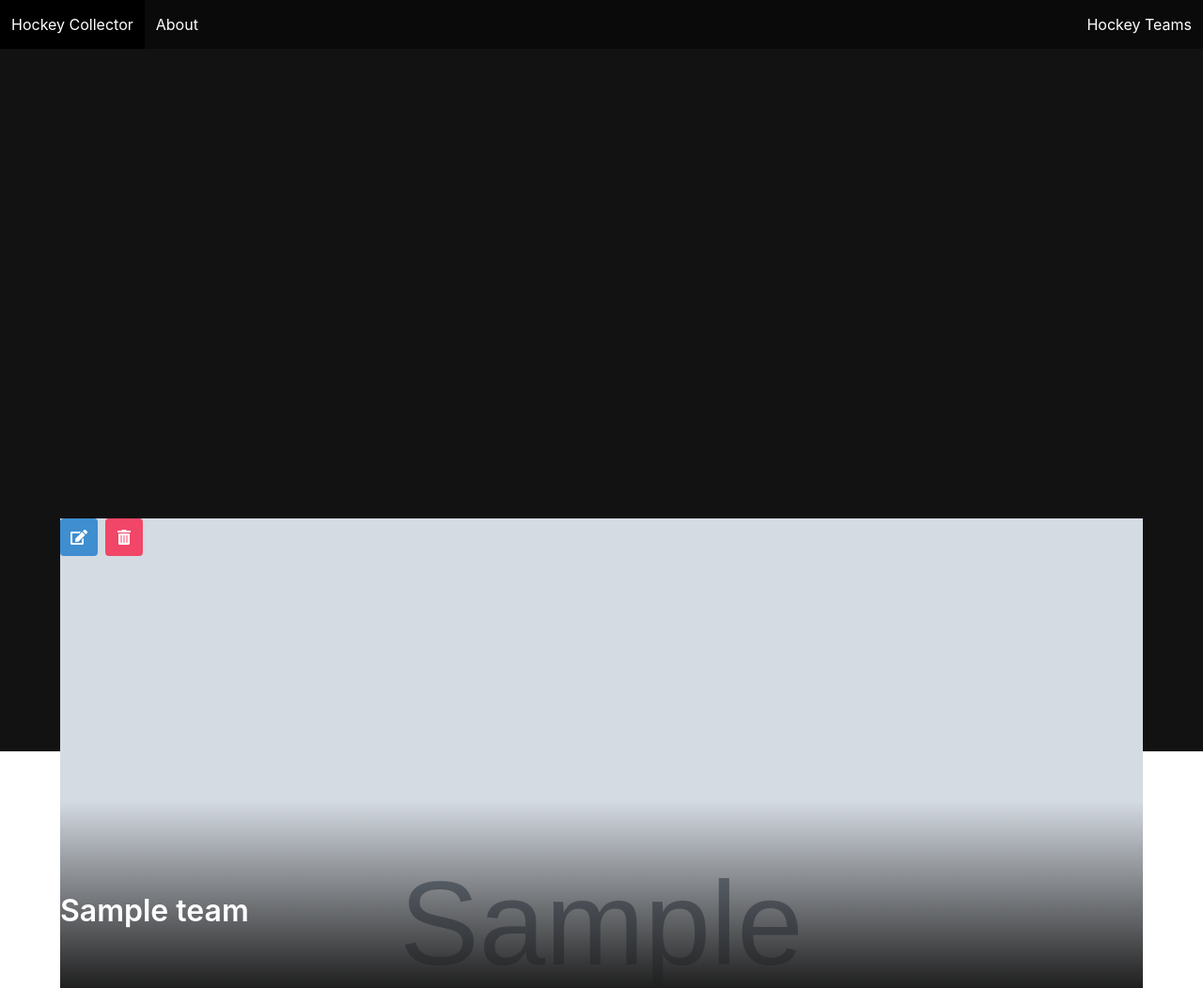
After one commit to armullen/HockeyCollector_MiniProject, a Django app: page /teams/1/ in a window 1280 px wide. The commit adds this page. Shown: the whole page at 94% size. Run offline with Django 4.2, Linux system fonts and the light colour scheme; tables that the repository leaves empty hold one stand-in row (values such as "Sample post"); grey boxes marked "Sample" are stand-in pictures.

Commit message:
full CRUD complete

```diff
--- a/main_app/static/styles/main.css
+++ b/main_app/static/styles/main.css
@@ -33,3 +33,41 @@ h3 {
 p {
     font-size: 12px;
 }
+
+.detail__img {
+    position: absolute;
+    left: 0;
+    top: 0;
+    width: 100%;
+    height: 500px;
+    background-color: #ffffff;
+    overflow: hidden;
+  }
+
+  .detail__img::after {
+    content: "";
+    background-image: linear-gradient(transparent 60%, #1f1f1f);
+    position: absolute;
+    top: 0;
+    left: 0;
+    width: 100%;
+    height: 100%;
+    z-index: 5;
+  }
+
+  img {
+    width: 100%;
+    height: 500px;
+    object-fit: cover;
+    object-position: top;
+  }
+
+  .detail__name {
+    position: absolute;
+    z-index: 5;
+    top: 400px;
+  }
+
+  .detail__container {
+    margin-top: 500px;
+  }
--- a/main_app/templates/base.html
+++ b/main_app/templates/base.html
@@ -6,7 +6,7 @@
         <meta charset="UTF-8" />
         <meta http-equiv="X-UA-Compatible" content="IE=edge" />
         <meta name="viewport" content="width=device-width, initial-scale=1.0" />
-
+        <link rel="stylesheet" href="https://cdnjs.cloudflare.com/ajax/libs/font-awesome/5.15.4/css/all.min.css">
         <link rel="stylesheet" href="https://cdn.jsdelivr.net/npm/bulma@0.9.2/css/bulma.min.css">
         <script src="https://code.jquery.com/jquery-3.6.0.min.js" integrity="sha256-/xUj+3OJU5yExlq6GSYGSHk7tPXikynS7ogEvDej/m4=" crossorigin="anonymous"></script>
         <link rel="stylesheet" href="{% static 'styles/main.css' %}" />
--- /dev/null
+++ b/main_app/templates/team_detail.html
@@ -0,0 +1,36 @@
+{% extends 'base.html' %}
+{% block content %}
+<div class="detail__img">
+    <img src="{{team.img}}" alt="{{team.name}}" />
+</div>
+<div class="detail__name">
+    {% if artist.verified_artist %}
+    <div class="icon-text">
+        <span class="icon has-text-info">
+            <i class="fas fa-check-circle"></i>
+        </span>
+        <span>Verified</span>
+    </div>
+    {% endif %}
+    <h1 class="title">{{team.name}}</h1>
+</div>
+<div class="detail__container">
+    <div class="buttons">
+        <a href="{% url 'team_update' team.pk %}" class="button is-info">
+            <span class="icon">
+                <i class="fas fa-edit"></i>
+            </span>
+        </a>
+        <a href="{% url 'team_delete' team.pk %}" class="button is-danger">
+            <span class="icon">
+                <i class="fas fa-trash-alt"></i>
+            </span>
+        </a>
+    </div>
+    <div class="detail__about">
+        <h4 class="title is-4">Home Arena</h4>
+        <p>{{team.arena}}</p>
+    </div>
+</div>
+
+{% endblock %}
--- a/main_app/templates/team_list.html
+++ b/main_app/templates/team_list.html
@@ -2,7 +2,7 @@
 
 {% block content %}
 
-<h1 class="title">Original Six Teams</h1>
+<h1 class="title pt-5">{{header}}</h1>
 <form class="mb-5" method="get">
   <div class="field has-addons">
     <div class="control">
@@ -13,10 +13,11 @@
     </div>
   </div>
   <a class="button is-dark" href="{% url 'team_list' %}">Clear Search</a>
+  <a class="button is-dark" href="{% url 'team_create' %}">Add a Team</a>
 </form>
 <div class="gallery">
   {% for team in teams %}
-  <a href="">
+  <a href="{% url 'team_detail' team.pk %}">
     <div class="card">
       <div class="card-image">
         <figure class="image is-square">
--- a/main_app/urls.py
+++ b/main_app/urls.py
@@ -6,4 +6,8 @@ urlpatterns = [
     path('about/', views.About.as_view(), name='about'),
     path('teams/', views.TeamList.as_view(), name='team_list'),
     path('players/', views.PlayerList.as_view(), name="player_list"),
+    path('teams/new/', views.TeamCreate.as_view(), name='team_create'),
+    path('teams/<int:pk>/', views.TeamDetail.as_view(), name='team_detail'),
+    path('teams/<int:pk>/update', views.TeamUpdate.as_view(), name='team_update'),
+    path('teams/<int:pk>/delete', views.TeamDelete.as_view(), name="team_delete"),
 ]
--- a/main_app/views.py
+++ b/main_app/views.py
@@ -2,6 +2,9 @@ from django.shortcuts import render
 from django.views import View
 from django.views.generic.base import TemplateView
 from .models import Team
+from django.views.generic.edit import CreateView, UpdateView, DeleteView
+from django.views.generic import DetailView
+from django.urls import reverse
 
 # Create your views here.
 class Home(TemplateView):
@@ -23,6 +26,32 @@ class TeamList(TemplateView):
             context['teams'] = Team.objects.all()
             context['header'] = 'Original Six Teams'
         return context
+
+class TeamCreate(CreateView):
+    model = Team
+    fields = ['name', 'img', 'arena']
+    template_name = 'team_create.html'
+
+    def success_url(self):
+        return reverse('team_detail', kwargs={'pk': self.object.pk})
+
+class TeamDetail(DetailView):
+    model = Team
+    template_name = 'team_detail.html'
+
+class TeamUpdate(UpdateView):
+    model = Team
+    fields = ['name', 'img', 'arena']
+    template_name = 'team_update.html'
+
+    def get_success_url(self):
+        return reverse('team_detail', kwargs={'pk': self.object.pk})
+
+class TeamDelete(DeleteView):
+    model = Team
+    template_name = 'team_delete_confirmation.html'
+    success_url= '/teams/'
+
 
 class Player(TemplateView):
     def __init__(self, name, img, position, nickname, years, nationality):
```
Also changed, not shown: main_app/templates/team_create.html (added, +11 -0 lines), main_app/templates/team_delete_confirmation.html (added, +10 -0 lines), main_app/templates/team_update.html (added, +8 -0 lines).
